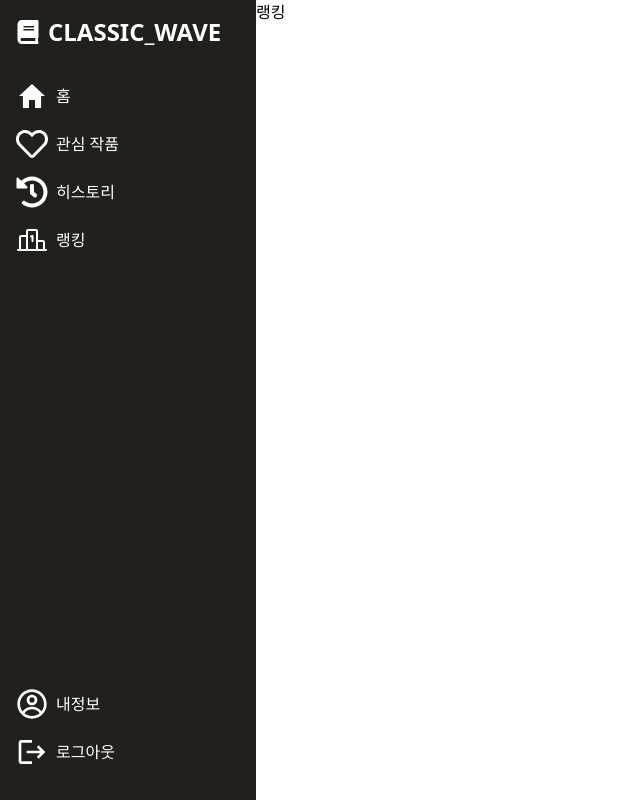
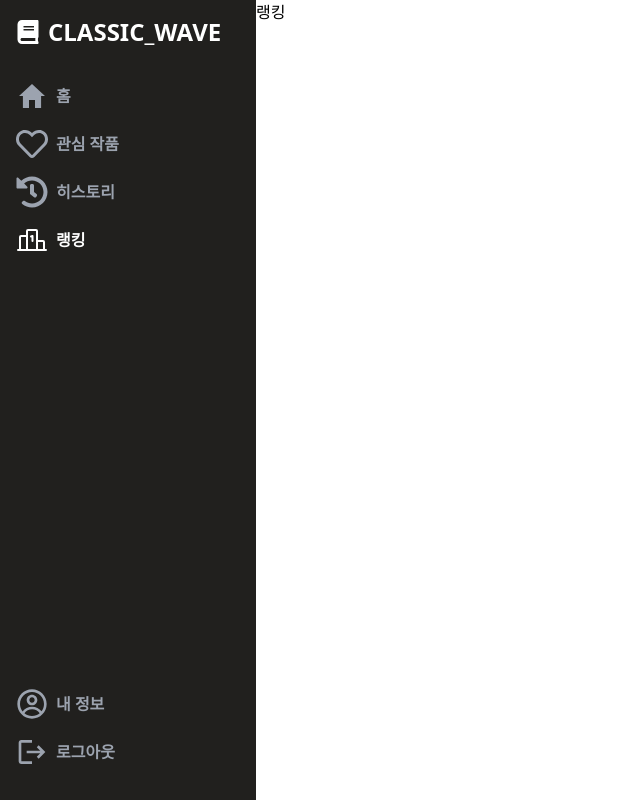
Before and after one commit to hyomin1/classic_wave, a React (Create React App) app: page /rank in a window 1280 px wide. Shown: the whole page, without its empty margins (0-640 px from the left). Built offline with nearby package versions, Linux system fonts and the light colour scheme.

Commit message:
메인 화면 전체적인 구성

```diff
--- a/package.json
+++ b/package.json
@@ -1,4 +1,5 @@
 {
+  "proxy": "https://openapi.naver.com",
   "name": "classic_wave",
   "version": "0.1.0",
   "private": true,
--- a/src/Router.tsx
+++ b/src/Router.tsx
@@ -5,6 +5,7 @@ import Register from "./screens/auth/Register";
 import Home from "./screens/home/Home";
 import History from "./screens/history/History";
 import Rank from "./screens/rank/Rank";
+import Search from "./screens/search/Search";
 
 const router = createBrowserRouter([
   {
@@ -31,6 +32,10 @@ const router = createBrowserRouter([
         path: "/rank",
         element: <Rank />,
       },
+      {
+        path: "/search",
+        element: <Search />,
+      },
     ],
   },
 ]);
--- a/src/components/InputComponent.tsx
+++ b/src/components/InputComponent.tsx
@@ -21,7 +21,7 @@ function InputComponent({ id, label, type, register, required }: IInput) {
         <input
           type={type}
           id={id}
-          className="w-[100%] rounded-2xl py-2 px-1"
+          className="w-[100%] rounded-2xl p-2 font-bold"
           {...register(id, { required: true })}
         />
       </div>
--- a/src/components/SideBar.tsx
+++ b/src/components/SideBar.tsx
@@ -6,79 +6,75 @@ import { FaHistory } from "react-icons/fa";
 import { PiRanking } from "react-icons/pi";
 import { CgProfile } from "react-icons/cg";
 import { MdLogout } from "react-icons/md";
-import { useNavigate } from "react-router-dom";
+import { Link, useLocation, useNavigate } from "react-router-dom";
 
 function SideBar() {
   const navigate = useNavigate();
-
-  const goHome = () => {
-    navigate("/home");
-  };
+  const location = useLocation();
 
   const goHistory = () => {
     navigate("/history");
   };
 
-  const goRank = () => {
-    navigate("/rank");
+  const logout = () => {
+    const isConfirm = window.confirm("로그아웃 하시겠습니까?");
+    if (isConfirm) {
+      localStorage.removeItem("accessToken");
+    }
   };
 
-  const logout = () => {
-    localStorage.removeItem("accessToken");
-    navigate("/");
-  };
+  const linkClass = (path: string) =>
+    `flex items-center mb-4 hover:opacity-60 font-bold ${
+      location.pathname === path ? "text-white" : "text-gray-400"
+    }`;
 
   return (
     <div className="w-[20%]  bg-[#21201E] p-4 flex flex-col justify-between">
       <div className="flex flex-col text-white ">
         <Title />
 
-        <div
-          className="flex items-center mt-8 mb-4 hover:opacity-60"
-          onClick={goHome}
-        >
+        <Link to={"/home"} className={linkClass("/home")}>
           <IoMdHome className="w-8 h-8 mr-2" />
           <span>홈</span>
-        </div>
+        </Link>
 
-        <div className="flex items-center mb-4 hover:opacity-60">
+        <Link to={""} className={linkClass("/favorite")}>
           <FaRegHeart className="w-8 h-8 mr-2" />
           <span>관심 작품</span>
-        </div>
+        </Link>
 
-        <div
-          className="flex items-center mb-4 hover:opacity-60"
+        <Link
+          to={"/history"}
+          className={linkClass("/history")}
           onClick={goHistory}
         >
           <FaHistory className="w-8 h-8 mr-2" />
           <span>히스토리</span>
-        </div>
+        </Link>
 
-        <div
-          className="flex items-center mb-4 hover:opacity-60"
-          onClick={goRank}
-        >
+        <Link to={"/rank"} className={linkClass("/rank")}>
           <PiRanking className="w-8 h-8 mr-2" />
 
           <span>랭킹</span>
-        </div>
+        </Link>
 
         <div></div>
       </div>
 
-      <div className="flex flex-col text-white">
-        <div className="flex items-center mt-8 mb-4 hover:opacity-60">
+      <div className="flex flex-col">
+        <Link to={""} className={linkClass("/profile")}>
           <CgProfile className="w-8 h-8 mr-2" />
-          <span> 내정보</span>
-        </div>
+          <span>내 정보</span>
+        </Link>
 
-        <div
-          className="flex items-center mb-4 hover:opacity-60"
+        <Link
+          to={"/"}
+          className="flex items-center mb-4 font-bold text-gray-400 hover:opacity-60"
           onClick={logout}
         >
           <MdLogout className="w-8 h-8 mr-2" />
           <span>로그아웃</span>
-        </div>
+        </Link>
       </div>
     </div>
   );
--- a/src/components/Title.tsx
+++ b/src/components/Title.tsx
@@ -3,7 +3,7 @@ import { FaBook } from "react-icons/fa";
 
 function Title() {
   return (
-    <div className="flex items-center">
+    <div className="flex items-center mb-8">
       <FaBook className="w-6 h-6 mr-2 fill-white" />
       <span className="text-2xl font-bold text-white">CLASSIC_WAVE</span>
     </div>
--- /dev/null
+++ b/src/screens/cartoon/Cartoon.tsx
@@ -0,0 +1,7 @@
+import React from "react";
+
+function Cartoon() {
+  return <div></div>;
+}
+
+export default Cartoon;
--- a/src/screens/home/Main.tsx
+++ b/src/screens/home/Main.tsx
@@ -1,7 +1,102 @@
-import React from "react";
+import { useEffect } from "react";
+import { FaSearch } from "react-icons/fa";
+import { Link } from "react-router-dom";
+import axiosApi from "../../axios";
 
 function Main() {
-  return <div className="w-[80%] border border-black">main</div>;
+  const fetchData = async () => {
+    const res = await axiosApi.get("/api/book/list/search", {
+      params: {
+        searchCond: "popular",
+      },
+    });
+    console.log(res.data);
+  };
+
+  const fetchMetaData = async () => {
+    // 상세보기
+    // secentList가 그림책 만드는 데이터
+    const res = await axiosApi.get("/api/book/metadata", {
+      params: {
+        bookId: 1,
+      },
+    });
+    console.log(res.data);
+  };
+  useEffect(() => {
+    //fetchData();
+    fetchMetaData();
+  }, []);
+  return (
+    <div className="w-[80%] bg-[#21201E] pl-4 flex flex-col ">
+      <div className="flex flex-col items-end p-4 h-80 bg-violet-500">
+        <div className="flex ">
+          <Link to={"/search"}>
+            <FaSearch className="fill-[white] w-6 h-6 hover:opacity-60" />
+          </Link>
+
+          <img alt="img1" />
+          <span>이름</span>
+        </div>
+      </div>
+
+      <div className="overflow-y-auto">
+        <div className="mt-8">
+          <span className="text-xl font-bold text-white">인기있는 작품</span>
+          <div className="flex mt-4">
+            <img
+              alt="img1"
+              className="w-40 mr-4 border border-white h-52 rounded-xl"
+            />
+            <img
+              alt="img1"
+              className="w-40 mr-4 border border-white h-52 rounded-xl"
+            />
+            <img
+              alt="img1"
+              className="w-40 mr-4 border border-white h-52 rounded-xl"
+            />
+            <img
+              alt="img1"
+              className="w-40 mr-4 border border-white h-52 rounded-xl"
+            />
+            <img
+              alt="img1"
+              className="w-40 mr-4 border border-white h-52 rounded-xl"
+            />
+          </div>
+        </div>
+
+        <div>
+          <span className="text-xl font-bold text-white">
+            최근에 추가된 작품
+          </span>
+          <div className="flex mt-4">
+            <img
+              alt="img1"
+              className="w-40 mr-4 border border-white h-52 rounded-xl"
+            />
+            <img
+              alt="img1"
+              className="w-40 mr-4 border border-white h-52 rounded-xl"
+            />
+            <img
+              alt="img1"
+              className="w-40 mr-4 border border-white h-52 rounded-xl"
+            />
+            <img
+              alt="img1"
+              className="w-40 mr-4 border border-white h-52 rounded-xl"
+            />
+            <img
+              alt="img1"
+              className="w-40 mr-4 border border-white h-52 rounded-xl"
+            />
+          </div>
+        </div>
+      </div>
+    </div>
+  );
 }
 
 export default Main;
--- /dev/null
+++ b/src/screens/search/Search.tsx
@@ -0,0 +1,14 @@
+import React from "react";
+import SideBar from "../../components/SideBar";
+import SearchMain from "./SearchMain";
+
+function Search() {
+  return (
+    <div className="flex h-screen">
+      <SideBar />
+      <SearchMain />
+    </div>
+  );
+}
+
+export default Search;
--- /dev/null
+++ b/src/screens/search/SearchMain.tsx
@@ -0,0 +1,43 @@
+import React, { useState } from "react";
+import axiosApi from "../../axios";
+import { FaSearch } from "react-icons/fa";
+import { Link } from "react-router-dom";
+
+function SearchMain() {
+  const [title, setTitle] = useState<string>("");
+
+  const onChangeInput = async (e: React.ChangeEvent<HTMLInputElement>) => {
+    setTitle(e.target.value);
+  };
+  const handleSubmit = async (e: React.FormEvent<HTMLFormElement>) => {
+    e.preventDefault();
+    const res = await axiosApi.get("/api/book/search", {
+      params: {
+        searchText: title,
+      },
+    });
+    console.log(res.data);
+    setTitle("");
+  };
+  return (
+    <div className="w-[80%] bg-[#21201E] pl-4 flex flex-col ">
+      <form onSubmit={handleSubmit} className="p-4 w-[100%]  flex items-center">
+        <input
+          value={title}
+          onChange={onChangeInput}
+          className="w-[80%] bg-[#71706F] p-2 text-white rounded-xl"
+          placeholder="책 제목을 입력해주세요"
+        />
+        <FaSearch className="fill-[white] w-6 h-6 hover:opacity-60 ml-4" />
+        <Link
+          to={"/home"}
+          className="ml-4 text-xl font-bold text-white hover:opacity-60"
+        >
+          취소
+        </Link>
+      </form>
+    </div>
+  );
+}
+
+export default SearchMain;
```
Also changed, not shown: 2 other files (tests, documents, lock files or other folders).
